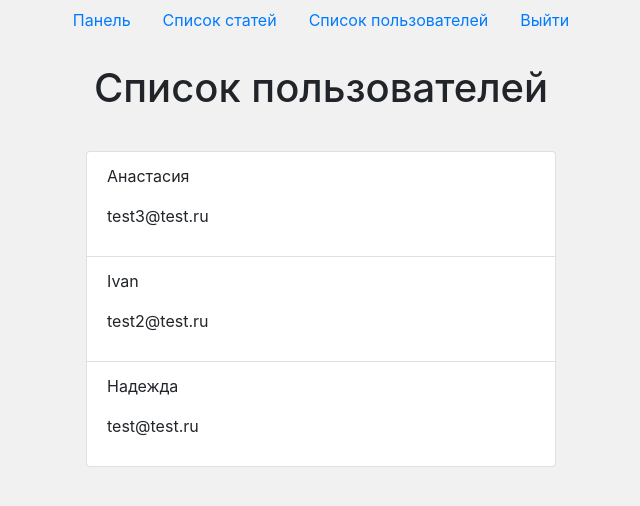
After one commit to sigmarius/flask-test-db, a Flask app: page /admin/list-users in a window 1280 px wide. The commit adds this page. Shown: the top 506 px of the page, without its empty margins (319-959 px from the left). Run offline with Flask 2, Linux system fonts and the light colour scheme; a user stored in the database is signed in; data comes from the database, SQL or seed files in the repository.

Commit message:
Реализует подключение к БД из Blueprint

```diff
--- a/admin/admin.py
+++ b/admin/admin.py
@@ -1,4 +1,6 @@
-from flask import Blueprint, request, redirect, url_for, flash, render_template, session
+import sqlite3
+
+from flask import Blueprint, request, redirect, url_for, flash, render_template, session, g
 
 # 'admin' - имя блюпринта, исп. как суффикс ко всем именам методов данного модуля
 admin = Blueprint('admin', __name__, template_folder='templates', static_folder='static')
@@ -19,7 +21,25 @@ def logout_admin():
 
 
 menu = [{'url': '.index', 'title': 'Панель'},
+        {'url': '.list_articles', 'title': 'Список статей'},
+        {'url': '.list_users', 'title': 'Список пользователей'},
         {'url': '.logout', 'title': 'Выйти'}]
+
+# подключение к БД в BluePrint
+db = None  # глобальная переменная, ссылается на БД
+@admin.before_request
+def before_request():
+    """ Установление соединения с БД перед выполнением запроса """
+    global db
+    db = g.get('link_db')  # ссылка на существующее соединение с БД
+
+
+@admin.teardown_request
+def teardown_request(request):
+    """ После выполнения запроса """
+    global db
+    db = None
+    return request
 
 
 # URL: domen/admin/
@@ -56,3 +76,37 @@ def logout():
     print(session)
 
     return redirect(url_for('.login'))
+
+
+@admin.route('list-articles')
+def list_articles():
+    if not isLogged():
+        return redirect(url_for('.login'))
+
+    list = []
+    if db:
+        try:
+            cur = db.cursor()
+            cur.execute(f"SELECT title, text, url FROM posts")
+            list = cur.fetchall()
+        except sqlite3.Error as e:
+            print("Ошибка получения статей из БД " + str(e))
+
+    return render_template('admin/list-articles.html', title='Список статей', menu=menu, list=list)
+
+
+@admin.route('list-users')
+def list_users():
+    if not isLogged():
+        return redirect(url_for('.login'))
+
+    list = []
+    if db:
+        try:
+            cur = db.cursor()
+            cur.execute(f"SELECT name, email FROM users ORDER BY time DESC")
+            list = cur.fetchall()
+        except sqlite3.Error as e:
+            print("Ошибка получения пользователей из БД " + str(e))
+
+    return render_template('admin/list-users.html', title='Список пользователей', menu=menu, list=list)
--- a/admin/templates/admin/base_admin.html
+++ b/admin/templates/admin/base_admin.html
@@ -13,10 +13,10 @@
 </head>
 <body>
 {% if menu %}
-	<ul class="list-group">
+	<ul class="nav justify-content-center mb-4">
 				{% for m in menu %}
-					<li class="list-group-item">
-						<a href="{{ url_for(m.url) }}">{{ m.title }}</a>
+					<li class="nav-item">
+						<a class="nav-link" href="{{ url_for(m.url) }}">{{ m.title }}</a>
 					</li>
 				{% endfor %}
 				</ul>
--- /dev/null
+++ b/admin/templates/admin/list-users.html
@@ -0,0 +1,13 @@
+{% extends 'admin/base_admin.html' %}
+
+{% block content %}
+	<h1 class="mb-4 text-center">{{ title }}</h1>
+	<ul class="list-group form-signin">
+				{% for l in list %}
+					<li class="list-group-item">
+						<p class="title">{{ l.name }}</p>
+						<p class="announce">{{ l.email }}</p>
+					</li>
+				{% endfor %}
+				</ul>
+{% endblock %}
--- a/app.py
+++ b/app.py
@@ -67,7 +67,6 @@ def get_db():
     """ Соединение с БД, если оно еще не установлено """
     if not hasattr(g, 'link_db'):
         g.link_db = connect_db()
-    print('True connection!')
     return g.link_db
 
 
--- a/templates/base.html
+++ b/templates/base.html
@@ -26,6 +26,8 @@
 	              <a class="me-3 py-2 text-dark text-decoration-none" href="/database">DB</a>
               </nav>
                 <a class="btn btn-outline-danger" href="/login">Login</a>
+								{# admin - имя блюпринта #}
+	              <a class="btn btn-outline-secondary" href="{{ url_for('admin.index') }}">Admin</a>
             </div>
 
             <div class="pricing-header p-3 pb-md-4 mx-auto text-center">
```
Also changed, not shown: admin/templates/admin/list-articles.html (added, +13 -0 lines), README.md.
